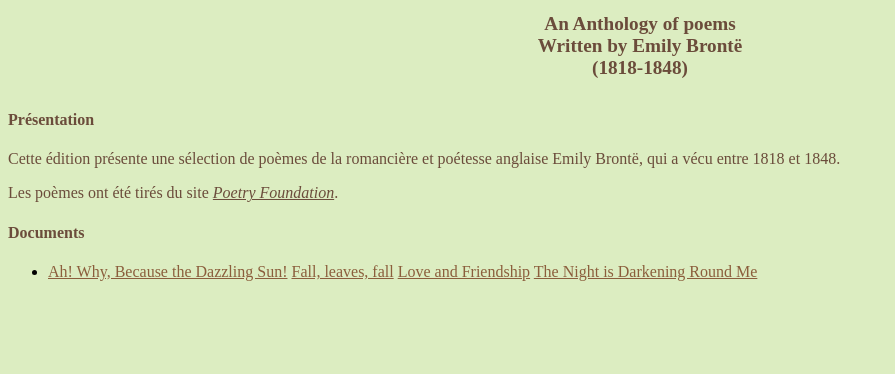
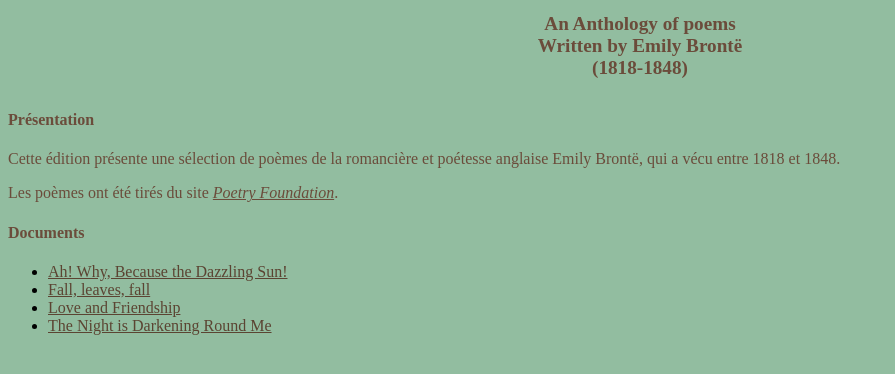
Before and after one commit to lauramaiapinto/Exercice_editiontexte, a plain HTML site: page docs/index.html in a window 1280 px wide. Shown: the whole page, without its empty margins (0-895 px from the left). Drawn offline with Linux system fonts and the light colour scheme.

Commit message:
correction liste

```diff
--- a/docs/index.html
+++ b/docs/index.html
@@ -7,7 +7,7 @@
     </title>
 </head>
 
-<body style="background-color:#dcedc1;">
+<body style="background-color:#92bda0;">
     <div>
         <h1 style="color:#6b4c3b;font-size:larger;
                        font-weight:bold;text-align:center;
@@ -33,15 +33,13 @@
 
         <h4 style="color:#6b4c3b;">Documents</h4>
 
-        <ul>
-            <li>
-                <a href="poèmes/Dazzling_sun.html" style="color:#8b5e3c;">Ah! Why, Because the Dazzling Sun!</a>
-                <a href="poèmes/Fall_leaves_fall.html" style="color:#8b5e3c;">Fall, leaves, fall</a>
-                <a href="poèmes/Love_and_Friendship.html" style="color:#8b5e3c;">Love and Friendship</a>
-                <a href="poèmes/The_Night_is_Darkening.html" style="color:#8b5e3c;">The Night is Darkening Round Me</a>
-            </li>
+<ul>
+    <li><a href="poèmes/Dazzling_sun.html" style="color:#5b4432;">Ah! Why, Because the Dazzling Sun!</a></li>
+    <li><a href="poèmes/Fall_leaves_fall.html" style="color:#5b4432;">Fall, leaves, fall</a></li>
+    <li><a href="poèmes/Love_and_Friendship.html" style="color:#5b4432;">Love and Friendship</a></li>
+    <li><a href="poèmes/The_Night_is_Darkening.html" style="color:#5b4432;">The Night is Darkening Round Me</a></li>
+</ul>
 
-        </ul>
     </div>
 </body>
 
```
